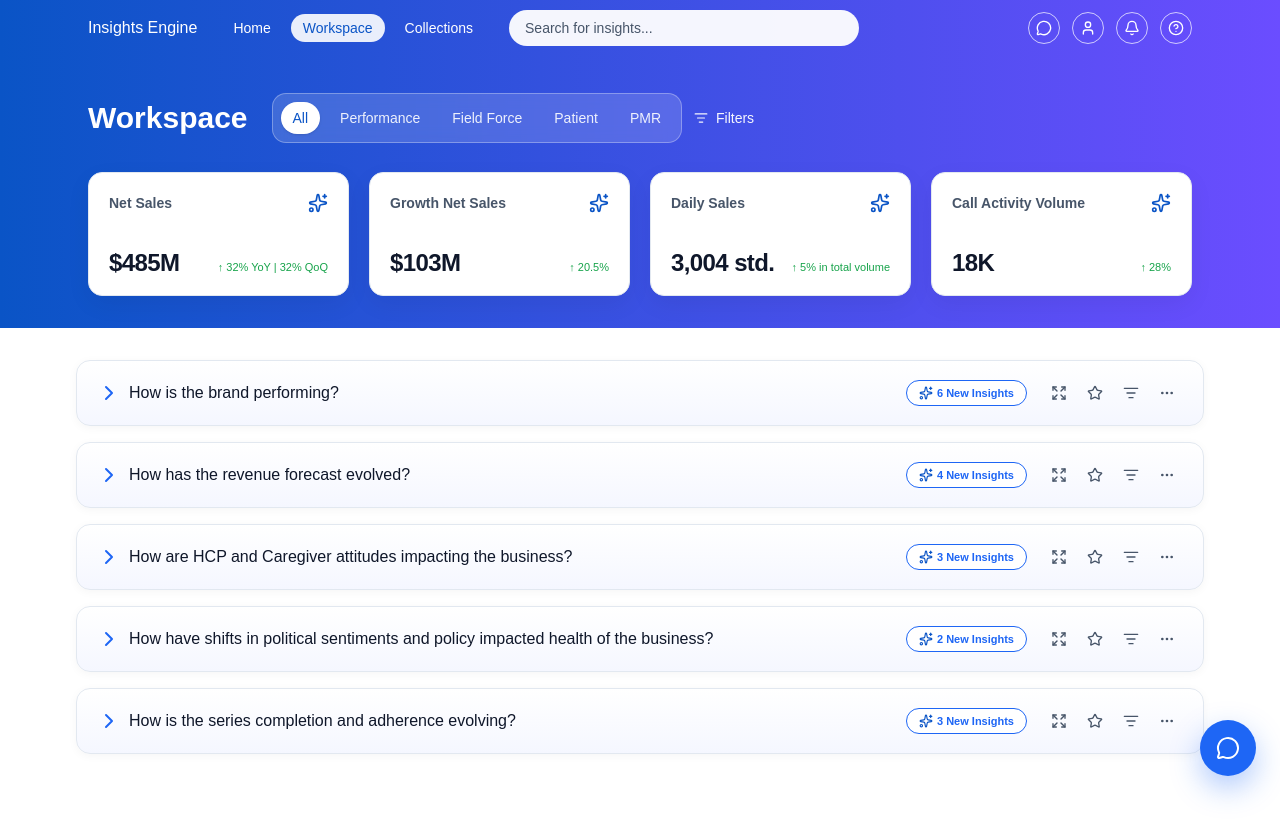
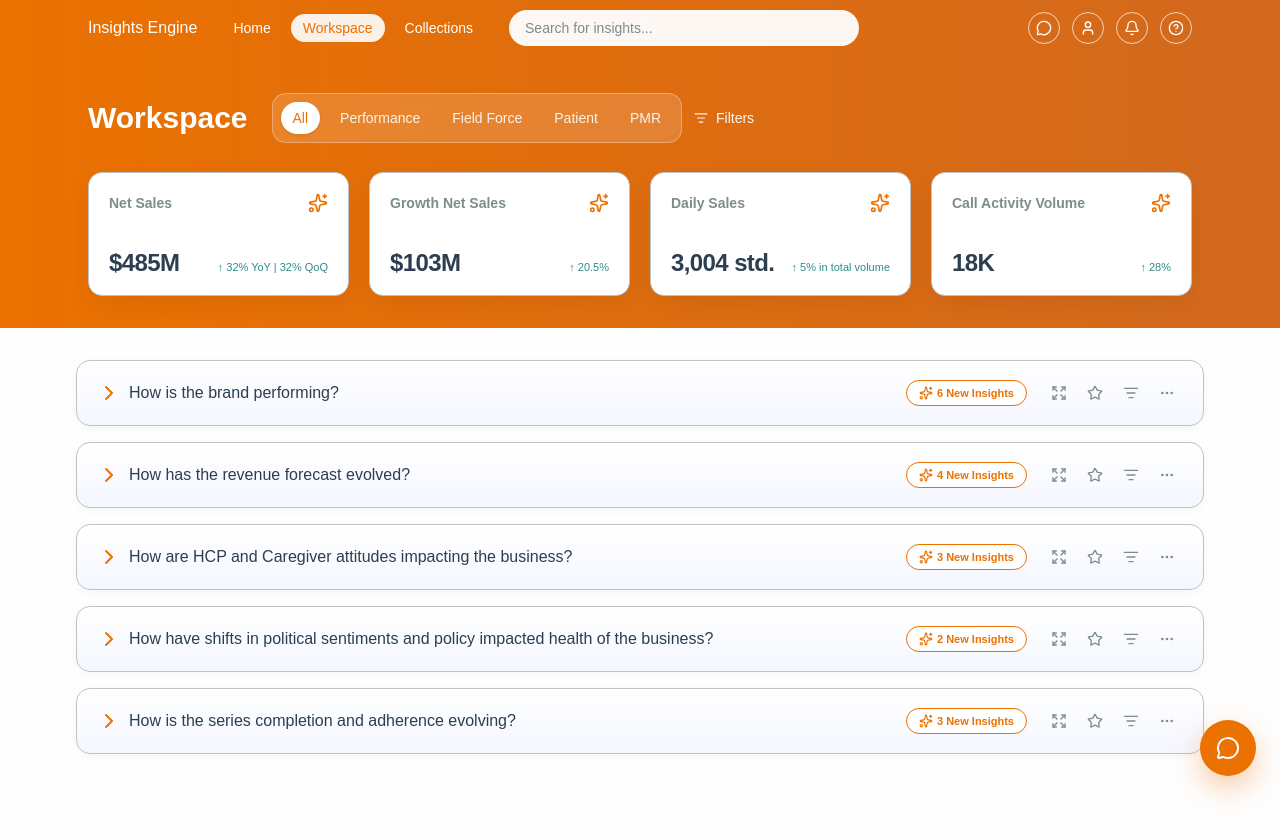
Before and after one commit to Rahul5430/InsightsEngine, a Next.js app: page /workspace in a window 1280 px wide. Shown: the top 838 px of the page. Built offline with nearby package versions, Linux system fonts and the light colour scheme.

Commit message:
updated theme

```diff
--- a/src/app/(routes)/workspace/page.tsx
+++ b/src/app/(routes)/workspace/page.tsx
@@ -40,7 +40,7 @@ const msRegionsOption: EChartsOption = {
 			label: { show: true, position: 'top', formatter: '{c}%' },
 			markLine: {
 				symbol: 'none',
-				lineStyle: { type: 'dashed', color: '#22c55e' },
+				lineStyle: { type: 'dashed', color: 'var(--ie-chart-green)' },
 				data: [{ yAxis: 85 }],
 			},
 		},
@@ -69,7 +69,7 @@ const msChangeMovableOption: EChartsOption = {
 			barMaxWidth: 30,
 			markLine: {
 				symbol: 'none',
-				lineStyle: { type: 'dashed', color: '#22c55e' },
+				lineStyle: { type: 'dashed', color: 'var(--ie-chart-green)' },
 				data: [{ yAxis: 12 }],
 			},
 		},
@@ -96,19 +96,19 @@ const vaxShareOption: EChartsOption = {
 			name: 'Rocky Mountains',
 			type: 'line' as const,
 			data: [10, 12, 16, 14],
-			itemStyle: { color: '#60a5fa' },
+			itemStyle: { color: 'var(--ie-chart-blue)' },
 		},
 		{
 			name: 'Northeast',
 			type: 'line' as const,
 			data: [6, 7, 8, 11],
-			itemStyle: { color: '#93c5fd' },
+			itemStyle: { color: 'var(--ie-chart-light-blue)' },
 		},
 		{
 			name: 'South Central',
 			type: 'line' as const,
 			data: [8, 9, 10, 12],
-			itemStyle: { color: '#a5b4fc' },
+			itemStyle: { color: 'var(--ie-chart-purple)' },
 		},
 	],
 };
@@ -135,7 +135,7 @@ const qoqMixedOption: EChartsOption = {
 	],
 	markLine: {
 		symbol: 'none',
-		lineStyle: { type: 'dashed', color: '#22c55e' },
+		lineStyle: { type: 'dashed', color: 'var(--ie-chart-green)' },
 		data: [{ yAxis: 10 }],
 	},
 };
@@ -160,7 +160,7 @@ const q4NeedOption: EChartsOption = {
 			name: 'Forecast',
 			type: 'bar' as const,
 			data: [26, 18, 12, 9, 8],
-			itemStyle: { color: '#60a5fa' },
+			itemStyle: { color: 'var(--ie-chart-blue)' },
 			barMaxWidth: 28,
 		},
 	],
@@ -203,7 +203,7 @@ const needToMeetOption: EChartsOption = {
 			name: 'Budget Target',
 			type: 'line',
 			data: [120, 220, 300, 340],
-			itemStyle: { color: '#22c55e' },
+			itemStyle: { color: 'var(--ie-chart-green)' },
 		},
 		{
 			name: 'Forecast',
@@ -230,7 +230,7 @@ const revenueVsForecastOption: EChartsOption = {
 			name: 'Forecast',
 			type: 'line',
 			data: [9.2, 11.0, 12.4, 14.0],
-			itemStyle: { color: '#3b82f6' },
+			itemStyle: { color: 'var(--ie-chart-dark-blue)' },
 		},
 	],
 };
@@ -248,7 +248,7 @@ const q4GoalSettingOption: EChartsOption = {
 			type: 'bar',
 			data: [28, 11, 10, 10, 9],
 			barMaxWidth: 30,
-			itemStyle: { color: '#f97316' },
+			itemStyle: { color: 'var(--ie-chart-orange)' },
 		},
 	],
 };
@@ -274,21 +274,21 @@ const postcardRecallOption: EChartsOption = {
 			name: 'Ped 3m-2y WV',
 			type: 'bar',
 			data: [24, 22, 26, 25, 27],
-			itemStyle: { color: '#f97316' },
+			itemStyle: { color: 'var(--ie-chart-orange)' },
 			barMaxWidth: 24,
 		},
 		{
 			name: 'Ped 24-55 MD',
 			type: 'bar',
 			data: [6, 6, 8, 7, 5],
-			itemStyle: { color: '#22c55e' },
+			itemStyle: { color: 'var(--ie-chart-green)' },
 			barMaxWidth: 24,
 		},
 		{
 			name: 'Ped 5-18MD',
 			type: 'bar',
 			data: [0.5, 0.8, 1.0, 0.9, 0.7],
-			itemStyle: { color: '#94a3b8' },
+			itemStyle: { color: 'var(--ie-chart-gray)' },
 			barMaxWidth: 24,
 		},
 	],
@@ -310,13 +310,13 @@ const wellnessVisitGrowthOption: EChartsOption = {
 			name: 'Ped 3m-2y WV',
 			type: 'line',
 			data: [20, 24, 28, 26],
-			itemStyle: { color: '#f97316' },
+			itemStyle: { color: 'var(--ie-chart-orange)' },
 		},
 		{
 			name: 'Ped ≤18 MD',
 			type: 'line',
 			data: [8, 9, 11, 7],
-			itemStyle: { color: '#10b981' },
+			itemStyle: { color: 'var(--ie-chart-teal)' },
 		},
 	],
 };
@@ -374,7 +374,7 @@ const vaccinationSouthCentralOption: EChartsOption = {
 			name: 'Vaccination Rate',
 			type: 'line',
 			data: [12, 12, 11, 10],
-			itemStyle: { color: '#10b981' },
+			itemStyle: { color: 'var(--ie-chart-teal)' },
 			smooth: true,
 		},
 		{
@@ -394,7 +394,7 @@ const usaMapOption: EChartsOption = {
 		left: 0,
 		min: 0,
 		max: 100,
-		inRange: { color: ['#cfe0ff', 'var(--ie-primary)'] },
+		inRange: { color: ['var(--ie-chart-light-gray)', 'var(--ie-primary)'] },
 	},
 	geo: { map: 'USA', roam: false },
 	series: [
@@ -609,35 +609,45 @@ export default function WorkspacePage() {
 									name: 'Missed Dose 4',
 									type: 'bar',
 									data: [6, 7, 8, 7],
-									itemStyle: { color: '#f97316' },
+									itemStyle: {
+										color: 'var(--ie-chart-orange)',
+									},
 									barMaxWidth: 12,
 								},
 								{
 									name: 'Missed Dose 3',
 									type: 'bar',
 									data: [4, 4, 5, 4],
-									itemStyle: { color: '#a78bfa' },
+									itemStyle: {
+										color: 'var(--ie-chart-purple)',
+									},
 									barMaxWidth: 12,
 								},
 								{
 									name: 'Missed Dose 2',
 									type: 'bar',
 									data: [3, 3, 3, 2],
-									itemStyle: { color: '#60a5fa' },
+									itemStyle: {
+										color: 'var(--ie-chart-blue)',
+									},
 									barMaxWidth: 12,
 								},
 								{
 									name: 'Missed All Doses',
 									type: 'bar',
 									data: [2, 2, 3, 2],
-									itemStyle: { color: '#94a3b8' },
+									itemStyle: {
+										color: 'var(--ie-chart-gray)',
+									},
 									barMaxWidth: 12,
 								},
 								{
 									name: 'Total Births',
 									type: 'line',
 									data: [130, 150, 170, 170],
-									itemStyle: { color: '#22c55e' },
+									itemStyle: {
+										color: 'var(--ie-chart-green)',
+									},
 									smooth: true,
 								},
 							],
@@ -671,28 +681,36 @@ export default function WorkspacePage() {
 									name: 'Total Starts',
 									type: 'bar',
 									data: [200, 0, 0, 0, 0],
-									itemStyle: { color: '#16a34a' },
+									itemStyle: {
+										color: 'var(--ie-chart-dark-green)',
+									},
 									barMaxWidth: 28,
 								},
 								{
 									name: 'Missed Dose 2',
 									type: 'bar',
 									data: [0, 95, 0, 0, 0],
-									itemStyle: { color: '#60a5fa' },
+									itemStyle: {
+										color: 'var(--ie-chart-blue)',
+									},
 									barMaxWidth: 28,
 								},
 								{
 									name: 'Missed Dose 3',
 									type: 'bar',
 									data: [0, 0, 870, 0, 0],
-									itemStyle: { color: '#a78bfa' },
+									itemStyle: {
+										color: 'var(--ie-chart-purple)',
+									},
 									barMaxWidth: 28,
 								},
 								{
 									name: 'Missed Dose 4',
 									type: 'bar',
 									data: [0, 0, 0, 1011, 0],
-									itemStyle: { color: '#f97316' },
+									itemStyle: {
+										color: 'var(--ie-chart-orange)',
+									},
 									barMaxWidth: 28,
 								},
 								{
@@ -744,7 +762,9 @@ export default function WorkspacePage() {
 									type: 'bar',
 									stack: 'total',
 									data: [0, 0, 11, 25],
-									itemStyle: { color: '#f97316' },
+									itemStyle: {
+										color: 'var(--ie-chart-orange)',
+									},
 									label: {
 										show: true,
 										position: 'insideTop',
@@ -756,7 +776,9 @@ export default function WorkspacePage() {
 									type: 'bar',
 									stack: 'total',
 									data: [0, 5, 6, 22],
-									itemStyle: { color: '#a78bfa' },
+									itemStyle: {
+										color: 'var(--ie-chart-purple)',
+									},
 									label: {
 										show: true,
 										position: 'insideTop',
--- a/src/components/NavBar.tsx
+++ b/src/components/NavBar.tsx
@@ -27,17 +27,13 @@ export function NavBar() {
 					placeholder='Search for insights...'
 				/>
 				<div className='ml-auto flex items-center gap-3'>
-					{/* mobile hamburger to open quick panel */}
-					<NotificationPanel
-						trigger={
+					{/* mobile hamburger menu */}
 					<button
 						aria-label='Menu'
 						className='grid h-8 w-8 cursor-pointer place-items-center rounded-full border border-white/70 text-white hover:bg-white/10 md:hidden'
 					>
 						<Menu size={16} />
 					</button>
-						}
-					/>
 					<ChatPanel
 						trigger={
 							<button
--- a/src/components/home/Fab.tsx
+++ b/src/components/home/Fab.tsx
@@ -7,7 +7,7 @@ export function Fab() {
 		<ChatPanel
 			trigger={
 				<button
-					className='fixed right-6 bottom-6 z-50 flex h-14 w-14 cursor-pointer items-center justify-center rounded-full bg-[color:var(--ie-primary)] text-white shadow-[0_0_0_3px_#fff,0_0_0_8px_rgba(30,102,245,0.5)] shadow-[0_12px_30px_rgba(30,102,245,0.35)]'
+					className='fixed right-6 bottom-6 z-50 flex h-14 w-14 cursor-pointer items-center justify-center rounded-full bg-[color:var(--ie-primary)] text-white shadow-[0_0_0_3px_var(--ie-surface),0_0_0_8px_rgba(235,113,0,0.5)] shadow-[0_12px_30px_rgba(235,113,0,0.35)]'
 					aria-label='Open assistant'
 				>
 					<MessageCircle />
--- a/src/components/home/KpiCard.tsx
+++ b/src/components/home/KpiCard.tsx
@@ -11,9 +11,9 @@ type Props = {
 };
 
 const trendColorToClass: Record<NonNullable<Props['trendColor']>, string> = {
-	success: 'text-[#16A34A]',
-	danger: 'text-[#DC2626]',
-	warning: 'text-[#F59E0B]',
+	success: 'text-[color:var(--ie-success)]',
+	danger: 'text-[color:var(--ie-danger)]',
+	warning: 'text-[color:var(--ie-warning)]',
 	muted: 'text-[color:var(--ie-text-muted)]',
 };
 
--- a/src/theme.ts
+++ b/src/theme.ts
@@ -1,20 +1,33 @@
 export const theme = {
 	// Brand palette
 	colors: {
-		primary: '#1E66F5', // primary blue used across buttons/links
-		primaryHover: '#1352cc',
-		accent: '#6AA1FF',
-		success: '#16A34A',
-		warning: '#F59E0B',
-		danger: '#DC2626',
-		surface: '#FFFFFF',
-		surfaceMuted: '#F5F7FF',
-		text: '#0F172A',
-		textMuted: '#475569',
-		border: '#E2E8F0',
-		nav: '#0A54C6',
-		navEnd: '#6B4DFF',
-		badgeBg: '#EDF2FF',
+		primary: '#EB7100', // orange primary
+		primaryHover: '#A05100', // darker orange for hover
+		accent: '#4A90E2', // complementary blue accent
+		secondary: '#2E8B87', // complementary teal secondary
+		success: '#2E8B87', // teal for success
+		warning: '#A05100', // darker orange for warning
+		danger: '#E74C3C', // softer red for danger
+		surface: '#FEFEFE', // off-white surface
+		surfaceMuted: '#F8F9FA', // very light gray muted surface
+		text: '#2C3E50', // dark blue-gray text
+		textMuted: '#7F8C8D', // medium gray muted text
+		border: '#BDC3C7', // light gray border
+		nav: '#EB7100', // orange nav
+		navEnd: '#D2691E', // darker orange nav end for gradient
+		badgeBg: '#E8F4FD', // light blue badge background
+		info: '#4A90E2', // blue for info states
+		// Chart colors
+		chartGreen: '#22c55e', // green for charts
+		chartBlue: '#60a5fa', // blue for charts
+		chartLightBlue: '#93c5fd', // light blue for charts
+		chartPurple: '#a5b4fc', // purple for charts
+		chartOrange: '#f97316', // orange for charts
+		chartTeal: '#10b981', // teal for charts
+		chartGray: '#94a3b8', // gray for charts
+		chartDarkBlue: '#3b82f6', // dark blue for charts
+		chartLightGray: '#cfe0ff', // light gray for charts
+		chartDarkGreen: '#16a34a', // dark green for charts
 	},
 	shadows: {
 		card: '0 8px 24px rgba(2, 6, 23, 0.06)',
@@ -38,9 +51,11 @@ export function injectThemeVariables(): string {
     --ie-primary:${colors.primary};\
     --ie-primary-hover:${colors.primaryHover};\
     --ie-accent:${colors.accent};\
+    --ie-secondary:${colors.secondary};\
     --ie-success:${colors.success};\
     --ie-warning:${colors.warning};\
     --ie-danger:${colors.danger};\
+    --ie-info:${colors.info};\
     --ie-surface:${colors.surface};\
     --ie-surface-muted:${colors.surfaceMuted};\
     --ie-text:${colors.text};\
@@ -49,6 +64,16 @@ export function injectThemeVariables(): string {
     --ie-nav:${colors.nav};\
     --ie-nav-end:${colors.navEnd};\
     --ie-badge-bg:${colors.badgeBg};\
+    --ie-chart-green:${colors.chartGreen};\
+    --ie-chart-blue:${colors.chartBlue};\
+    --ie-chart-light-blue:${colors.chartLightBlue};\
+    --ie-chart-purple:${colors.chartPurple};\
+    --ie-chart-orange:${colors.chartOrange};\
+    --ie-chart-teal:${colors.chartTeal};\
+    --ie-chart-gray:${colors.chartGray};\
+    --ie-chart-dark-blue:${colors.chartDarkBlue};\
+    --ie-chart-light-gray:${colors.chartLightGray};\
+    --ie-chart-dark-green:${colors.chartDarkGreen};\
     --ie-shadow-card:${shadows.card};\
     --ie-shadow-soft:${shadows.soft};\
     --ie-radius-sm:${radii.sm};\
```
Lines whose indentation alone changed are shown as unchanged.
